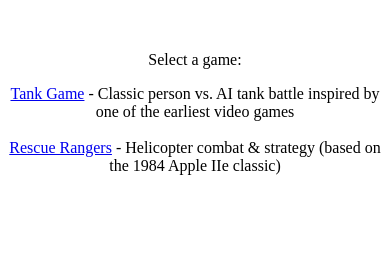
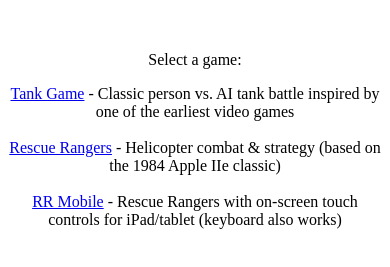
Before and after one commit to harry-at-cognosa/html-browser-games, a plain HTML site: page index.html in a window 390 px wide. Shown: the part 147-414 px from the top of the page. Drawn offline with Linux system fonts and the light colour scheme.

Commit message:
Add RR Mobile link to games index

```diff
--- a/index.html
+++ b/index.html
@@ -15,6 +15,8 @@
     <li><a href="./tank_game.html">Tank Game</a> - Classic person vs. AI tank battle inspired by one of the earliest video games</li>
     <br>
     <li><a href="./rescue_rangers_game.html">Rescue Rangers</a> - Helicopter combat &amp; strategy (based on the 1984 Apple IIe classic)</li>
+    <br>
+    <li><a href="https://harry-at-cognosa.github.io/rr-mobile/rescue_rangers_game.html">RR Mobile</a> - Rescue Rangers with on-screen touch controls for iPad/tablet (keyboard also works)</li>
   </ul>
  </center>
 </body>
```
